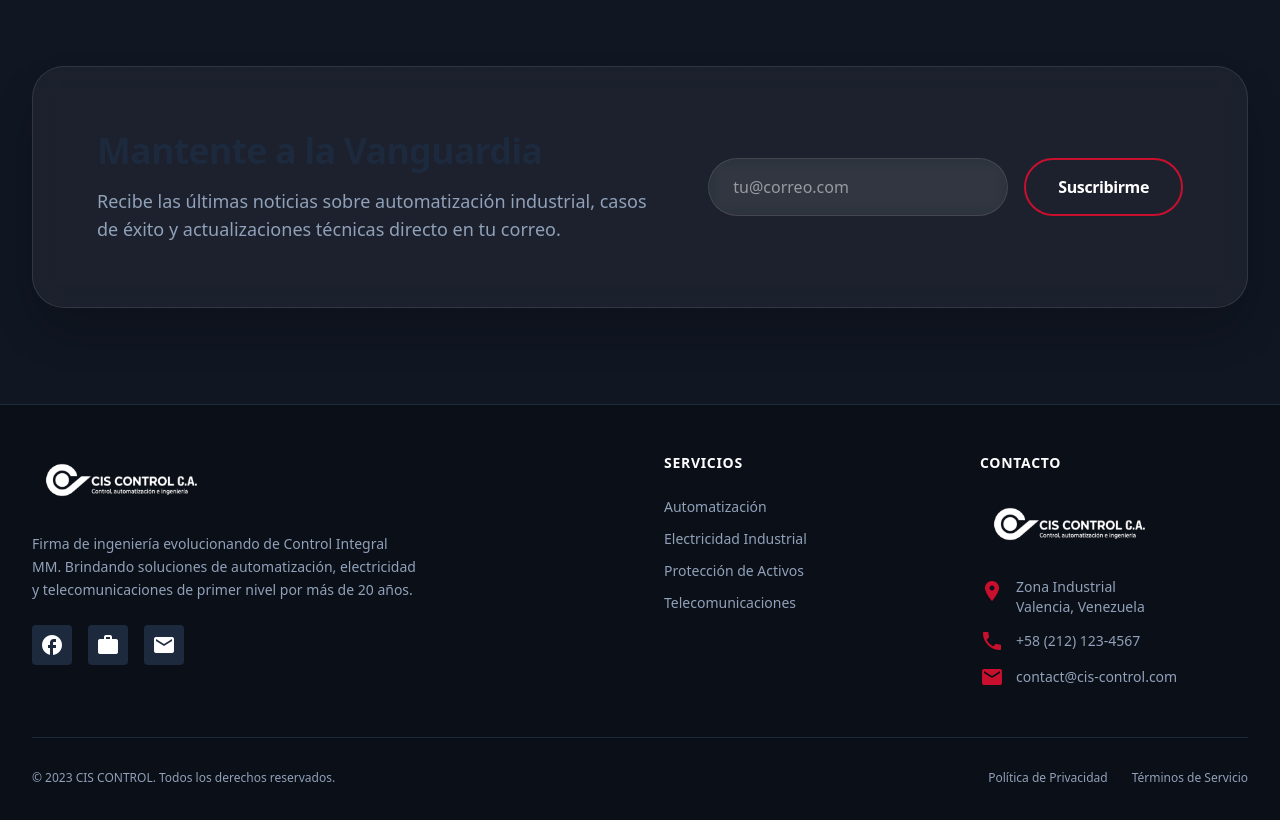
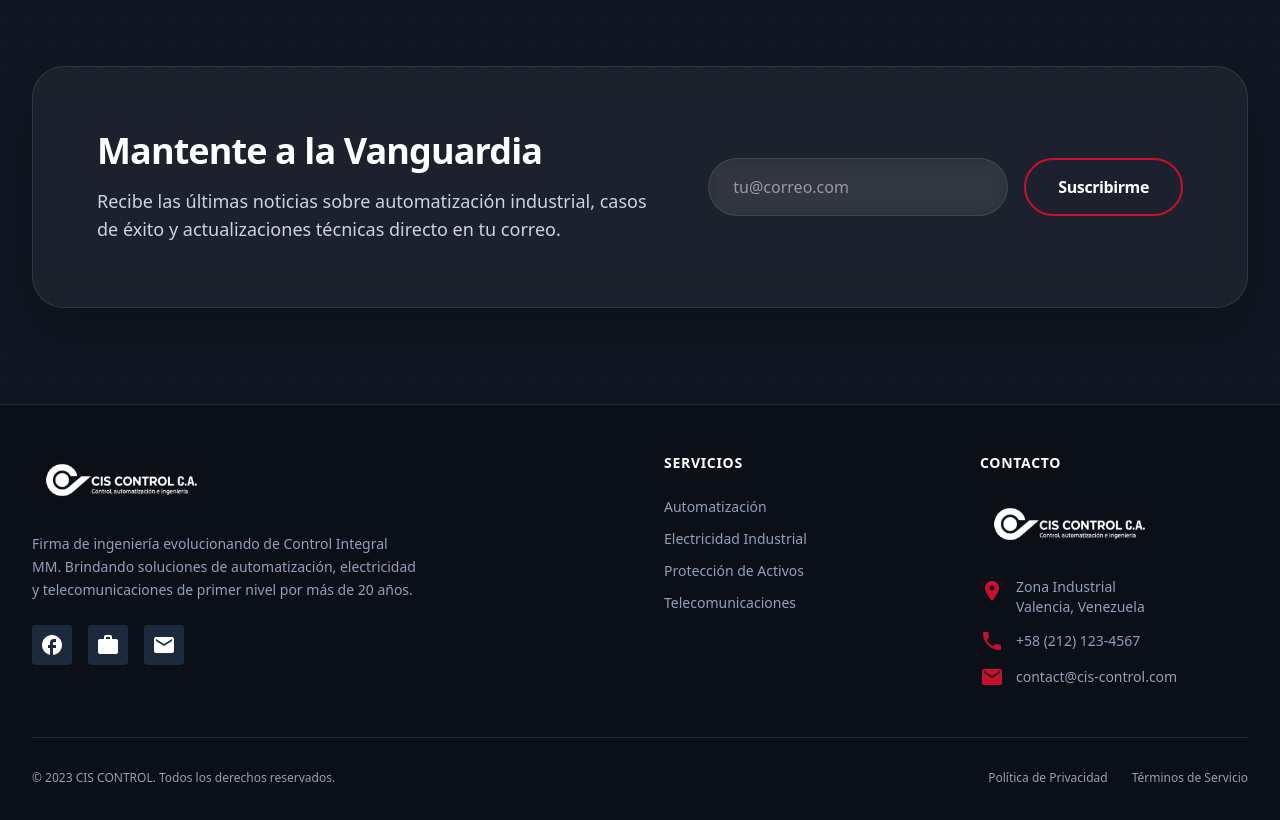
Before and after one commit to Jakuuuu/Ciscontrolmm2, a React (Vite) app: page / in a window 1280 px wide. Shown: the part 2800-3620 px from the top of the page. Built offline with nearby package versions, Linux system fonts and the light colour scheme.

Commit message:
style: fix readability in newsletter section and update project labels

```diff
--- a/src/pages/Home.tsx
+++ b/src/pages/Home.tsx
@@ -241,8 +241,8 @@ export default function Home() {
         <div className="max-w-7xl mx-auto px-4 sm:px-6 lg:px-8 relative z-10">
           <div className="industrial-border p-12 md:p-16 rounded-[2rem] flex flex-col md:flex-row items-center justify-between gap-12">
             <div className="max-w-xl">
-              <h2 className="text-3xl md:text-4xl font-bold mb-4 tracking-tight">Mantente a la Vanguardia</h2>
-              <p className="text-slate-400 text-lg">
+              <h2 className="text-3xl md:text-4xl font-bold mb-4 tracking-tight text-white">Mantente a la Vanguardia</h2>
+              <p className="text-slate-300 text-lg">
                 Recibe las últimas noticias sobre automatización industrial, casos de éxito y actualizaciones técnicas directo en tu correo.
               </p>
             </div>
```
